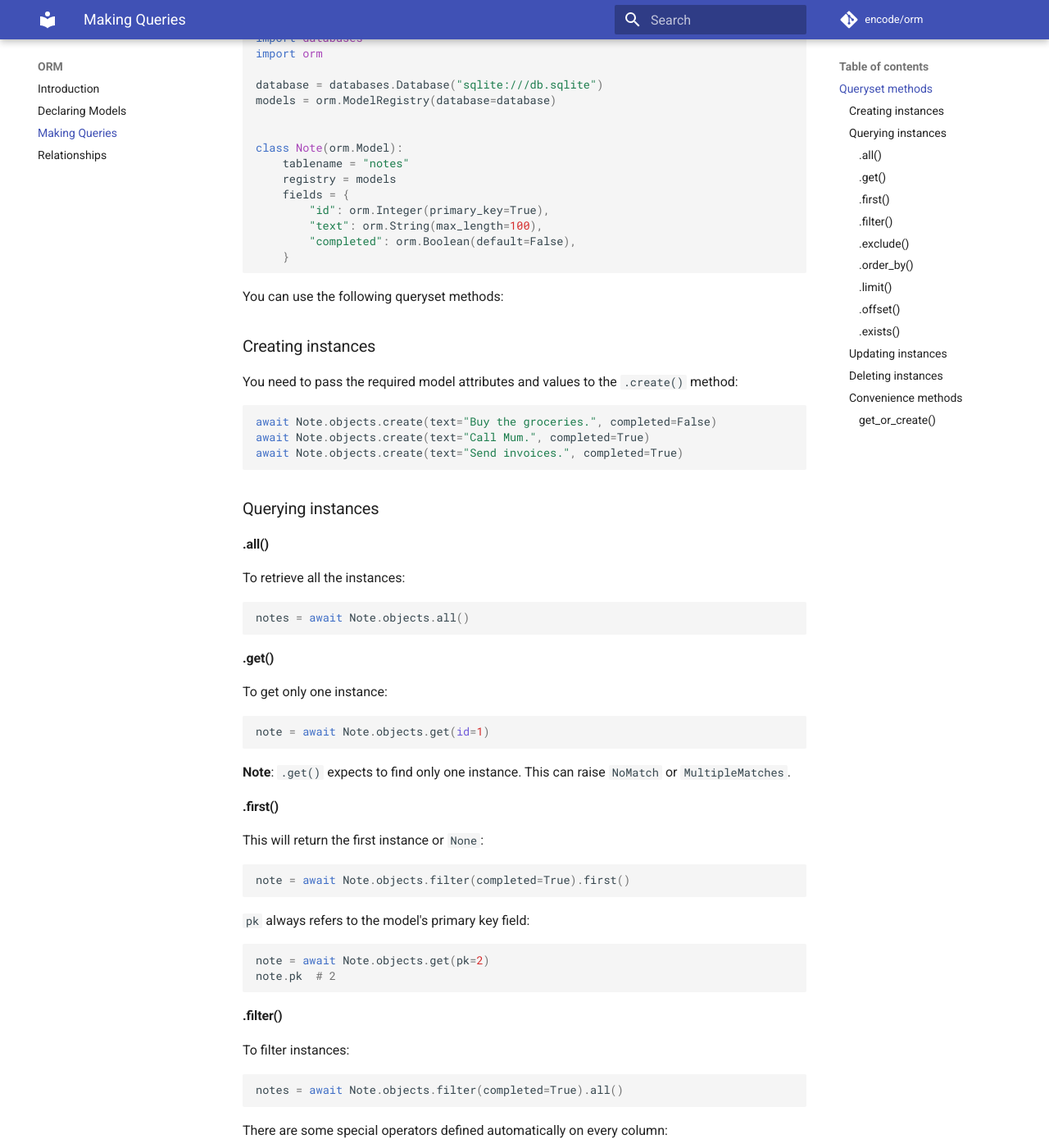
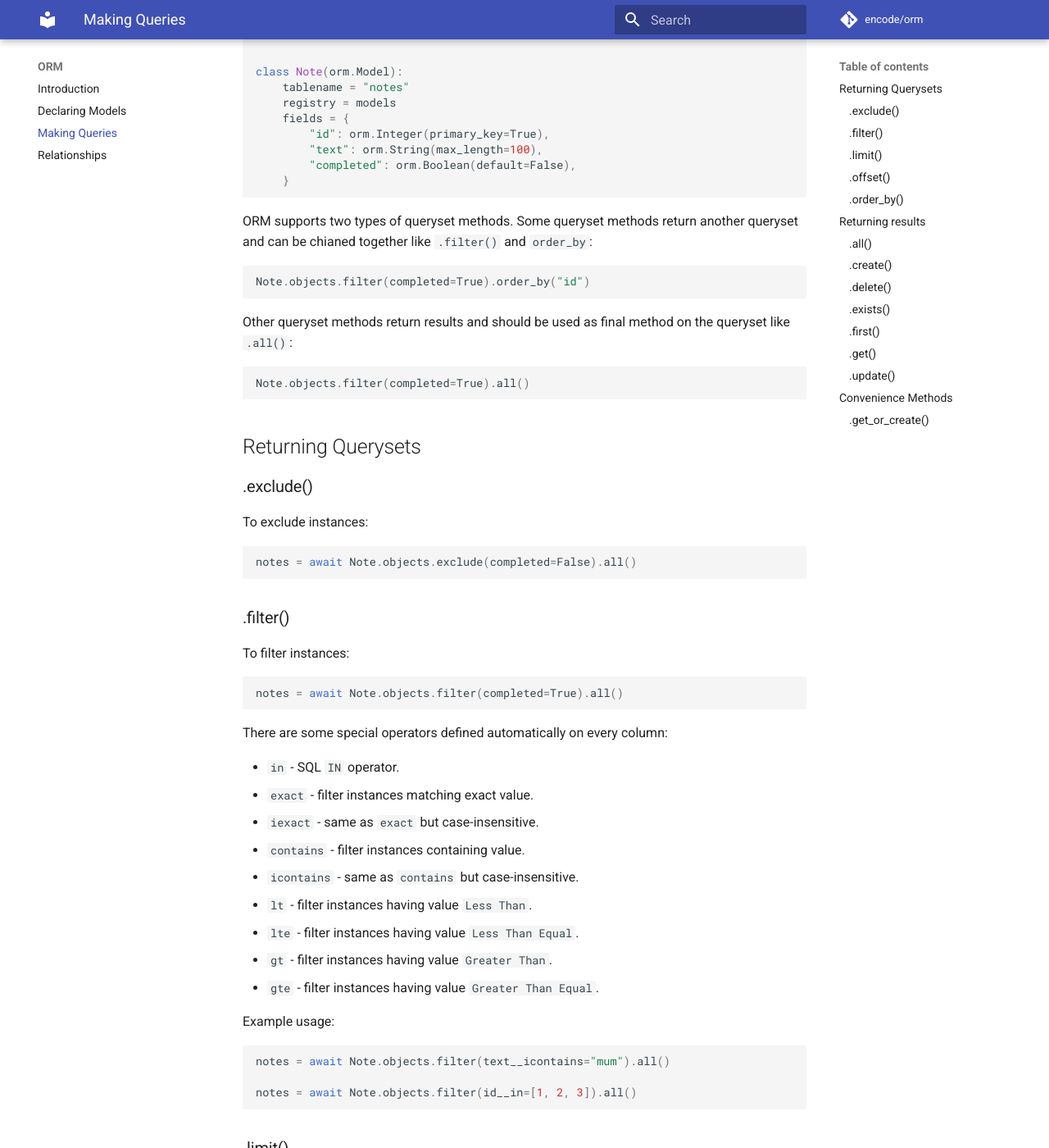
Before and after one commit to encode/orm, an MkDocs documentation site: the page built from docs/making_queries.md, in a window 1280 px wide and 1400 px high, scrolled down 287 px. Shown: the whole window at 82% size. Built offline with MkDocs 1.6.1 and Material for MkDocs 9.7.7, drawn with Linux system fonts in a browser that asks for light colours; comment, search, counter and statistics services are not loaded; some of the changed text lies outside the part shown.

Commit message:
queryset-level delete method (#111)

````diff
--- a/docs/making_queries.md
+++ b/docs/making_queries.md
@@ -1,7 +1,3 @@
-## Queryset methods
-
-ORM supports a range of query methods which can be chained together.
-
 Let's say you have the following model defined:
 
 ```python
@@ -22,54 +18,30 @@
     }
 ```
 
-You can use the following queryset methods:
-
-### Creating instances
-
-You need to pass the required model attributes and values to the `.create()` method:
+ORM supports two types of queryset methods.
+Some queryset methods return another queryset and can be chianed together like `.filter()` and `order_by`:
 
 ```python
-await Note.objects.create(text="Buy the groceries.", completed=False)
-await Note.objects.create(text="Call Mum.", completed=True)
-await Note.objects.create(text="Send invoices.", completed=True)
+Note.objects.filter(completed=True).order_by("id")
 ```
 
-### Querying instances
-
-#### .all()
-
-To retrieve all the instances:
+Other queryset methods return results and should be used as final method on the queryset like `.all()`:
 
 ```python
-notes = await Note.objects.all()
+Note.objects.filter(completed=True).all()
 ```
 
-#### .get()
+## Returning Querysets
 
-To get only one instance:
+### .exclude()
+
+To exclude instances:
 
 ```python
-note = await Note.objects.get(id=1)
+notes = await Note.objects.exclude(completed=False).all()
 ```
 
-**Note**: `.get()` expects to find only one instance. This can raise `NoMatch` or `MultipleMatches`.
-
-#### .first()
-
-This will return the first instance or `None`:
-
-```python
-note = await Note.objects.filter(completed=True).first()
-```
-
-`pk` always refers to the model's primary key field:
-
-```python
-note = await Note.objects.get(pk=2)
-note.pk  # 2
-```
-
-#### .filter()
+### .filter()
 
 To filter instances:
 
@@ -97,25 +69,7 @@
 notes = await Note.objects.filter(id__in=[1, 2, 3]).all()
 ```
 
-#### .exclude()
-
-To exclude instances:
-
-```python
-notes = await Note.objects.exclude(completed=False).all()
-```
-
-#### .order_by()
-
-To order query results:
-
-```python
-notes = await Note.objects.order_by("text", "-id").all()
-```
-
-**Note**: This will sort by ascending `text` and descending `id`.
-
-#### .limit()
+### .limit()
 
 To limit number of results:
 
@@ -123,7 +77,7 @@
 await Note.objects.limit(1).all()
 ```
 
-#### .offset()
+### .offset()
 
 To apply offset to query results:
 
@@ -139,7 +93,60 @@
 await Note.objects.filter(text__icontains="mum").limit(2).all()
 ```
 
-#### .exists()
+### .order_by()
+
+To order query results:
+
+```python
+notes = await Note.objects.order_by("text", "-id").all()
+```
+
+!!! note
+    This will sort by ascending `text` and descending `id`.
+
+## Returning results
+
+### .all()
+
+To retrieve all the instances:
+
+```python
+notes = await Note.objects.all()
+```
+
+### .create()
+
+You need to pass the required model attributes and values to the `.create()` method:
+
+```python
+await Note.objects.create(text="Buy the groceries.", completed=False)
+await Note.objects.create(text="Call Mum.", completed=True)
+await Note.objects.create(text="Send invoices.", completed=True)
+```
+
+### .delete()
+
+You can `delete` instances by calling `.delete()` on a queryset:
+
+```python
+await Note.objects.filter(completed=True).delete()
+```
+
+It's not very common, but to delete all rows in a table:
+
+```python
+await Note.objects.delete()
+```
+
+You can also call delete on a queried instance:
+
+```python
+note = await Note.objects.first()
+
+await note.delete()
+```
+
+### .exists()
 
 To check if any instances matching the query exist. Returns `True` or `False`.
 
@@ -147,7 +154,33 @@
 await Note.objects.filter(completed=True).exists()
 ```
 
-### Updating instances
+### .first()
+
+This will return the first instance or `None`:
+
+```python
+note = await Note.objects.filter(completed=True).first()
+```
+
+`pk` always refers to the model's primary key field:
+
+```python
+note = await Note.objects.get(pk=2)
+note.pk  # 2
+```
+
+### .get()
+
+To get only one instance:
+
+```python
+note = await Note.objects.get(id=1)
+```
+
+!!! note
+    `.get()` expects to find only one instance. This can raise `NoMatch` or `MultipleMatches`.
+
+### .update()
 
 `.update()` method is defined on model instances.
 You need to query to get a `Note` instance first:
@@ -162,24 +195,9 @@
 await note.update(completed=True)
 ```
 
-### Deleting instances
+## Convenience Methods
 
-`.delete()` method is defined on model instances.
-You need to query to get a `Note` instance first:
-
-```python
-note = await Note.objects.first()
-```
-
-Then delete the instance:
-
-```python
-await note.delete()
-```
-
-### Convenience methods
-
-#### get_or_create()
+### .get_or_create()
 
 To get an existing instance matching the query, or create a new one.
 This will retuurn a tuple of `instance` and `created`.
@@ -188,4 +206,5 @@
 note, created = await Note.objects.get_or_create(text="Going to car wash")
 ```
 
-**Note**: Since this is doing a [get()](#get), it can raise `MultipleMatches` exception.
+!!! note
+    Since `get_or_create()` is doing a [get()](#get), it can raise `MultipleMatches` exception.
````
Also changed, not shown: 4 other files.
